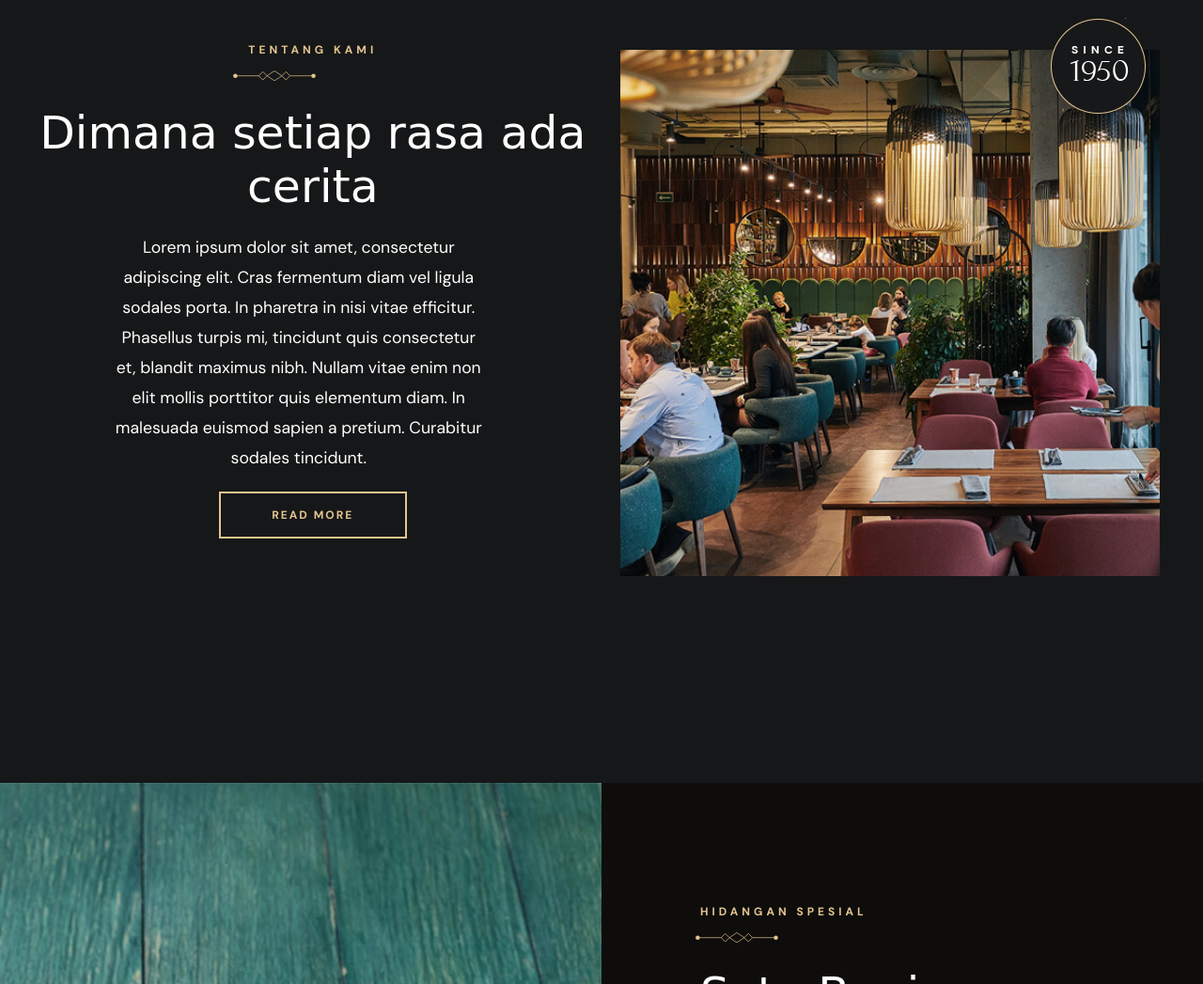
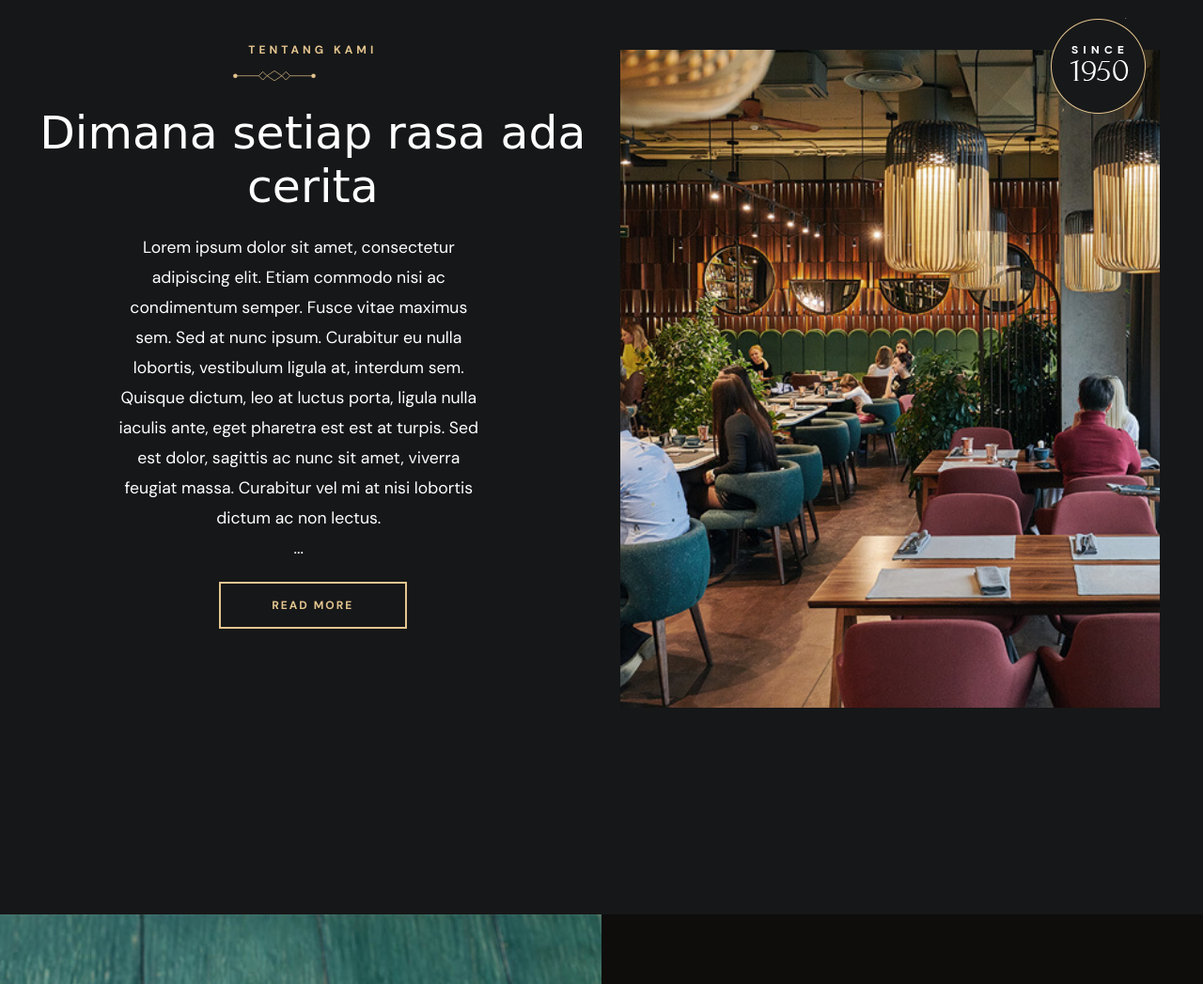
Before and after one commit to Morfz/warung-banjar, a plain HTML site: page index.html in a window 1280 px wide. Shown: the part 1997-3044 px from the top of the page at 94% size. Drawn offline with nearby package versions, Linux system fonts and the light colour scheme; a web font is replaced by a local one.

Commit message:
update about

```diff
--- a/css/about.css
+++ b/css/about.css
@@ -8,7 +8,7 @@
 
 .about__image {
     width: calc(50% - 40px);
-    height: calc(max-content - 40px);
+    height: 700px;
     padding: 20px;
     background: url('../img/about-banner.jpg') no-repeat top;
     background-clip: content-box;
@@ -176,3 +176,5 @@ aside strong:hover:before {
         line-height: 1.8rem !important;
     }
 }
+
+#more {display: none;}
--- a/index.html
+++ b/index.html
@@ -211,11 +211,18 @@
             <div class="about__info">
                 <h3 class="subtitle">Tentang Kami</h3>
                 <h2 class="section-title">Dimana setiap rasa ada cerita</h2>
-                <p class="paragraph">Lorem ipsum dolor sit amet, consectetur adipiscing elit. Cras fermentum diam vel ligula sodales porta.
-                    In pharetra in nisi vitae efficitur. Phasellus turpis mi, tincidunt quis consectetur et, blandit maximus nibh.
-                    Nullam vitae enim non elit mollis porttitor quis elementum diam. In malesuada euismod sapien a pretium.
-                    Curabitur sodales tincidunt.</p>
-                <button class="btn" data-text="Read more">
+                <p class="paragraph">Lorem ipsum dolor sit amet, consectetur adipiscing elit. Etiam commodo nisi ac condimentum semper.
+                    Fusce vitae maximus sem. Sed at nunc ipsum. Curabitur eu nulla lobortis, vestibulum ligula at, interdum sem.
+                    Quisque dictum, leo at luctus porta, ligula nulla iaculis ante, eget pharetra est est at turpis.
+                    Sed est dolor, sagittis ac nunc sit amet, viverra feugiat massa. Curabitur vel mi at nisi lobortis dictum ac non lectus.<span id="dots"> ...</span>
+                    <span id="more">Cras vel pharetra diam. Fusce consequat vel orci a gravida. Cras ac quam vitae erat blandit luctus et non leo.
+                    Vestibulum non ligula vel ante tristique sagittis. Phasellus ultrices volutpat diam eget tempus.
+                    Quisque blandit semper nunc, ac tempor urna elementum non. Nulla suscipit leo ac lacus consequat viverra.
+                    Vestibulum quis sapien non metus gravida suscipit. Donec et feugiat eros. Curabitur sit amet pulvinar arcu, et sollicitudin ligula.
+                    Nulla blandit nec magna eu mattis. Ut eu rhoncus urna. Vivamus blandit, magna tristique elementum tincidunt, elit purus semper nisl,
+                    ac aliquet lectus justo at ex. Quisque elementum velit facilisis interdum luctus. Vestibulum dapibus condimentum pulvinar.
+                    Vestibulum magna massa, tincidunt in magna sed, euismod molestie ipsum.</span></p>
+                <button onclick="myFunction()" id="myBtn" class="btn" data-text="Read more">
                     <span>Read more</span>
                 </button>
             </div>
--- a/js/app.js
+++ b/js/app.js
@@ -217,3 +217,19 @@ addEventListener('load', () => {
     inputDate.value = currentTime;
     inputDate.setAttribute('min', currentTime);
 })
+
+function myFunction() {
+    var dots = document.getElementById("dots");
+    var moreText = document.getElementById("more");
+    var btnText = document.getElementById("myBtn");
+
+    if (dots.style.display === "none") {
+      dots.style.display = "inline";
+      btnText.innerHTML = "<span>Read more</span>";
+      moreText.style.display = "none";
+    } else {
+      dots.style.display = "none";
+      btnText.innerHTML = "<span>Read less</span>";
+      moreText.style.display = "inline";
+    }
+  }
```
